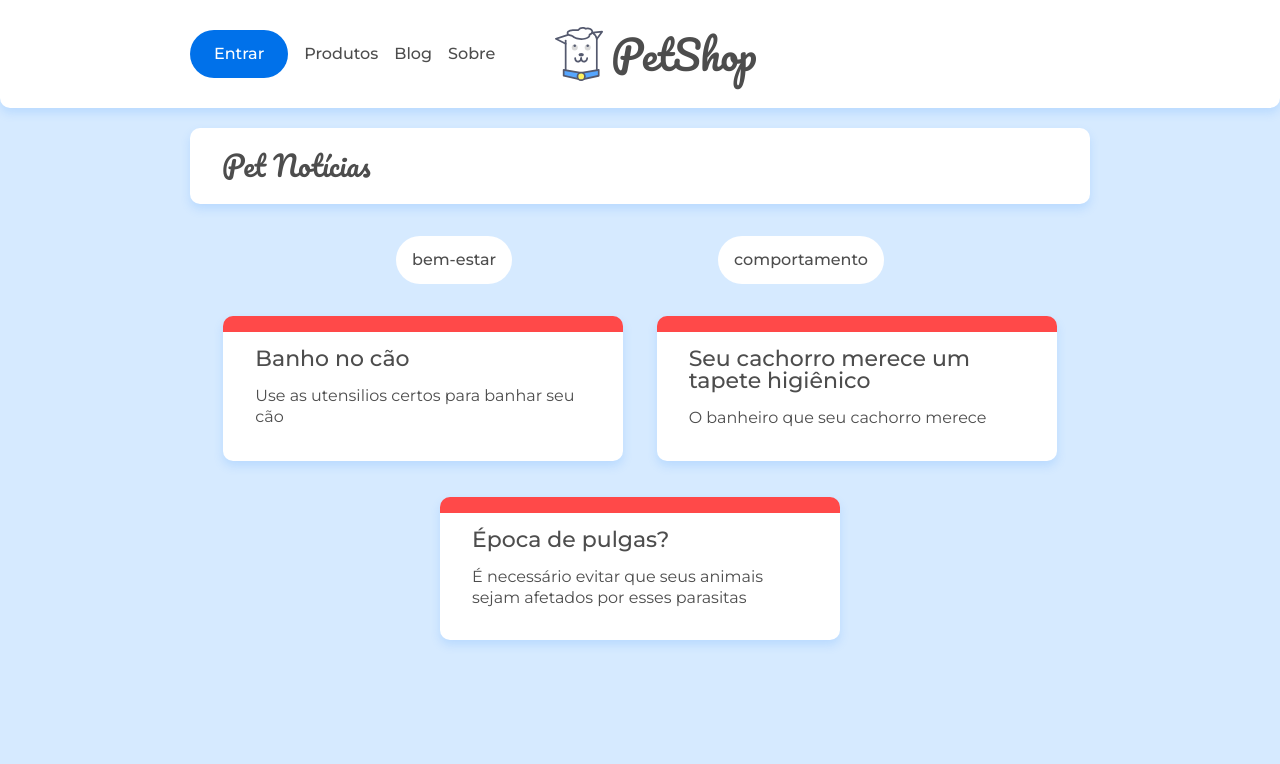
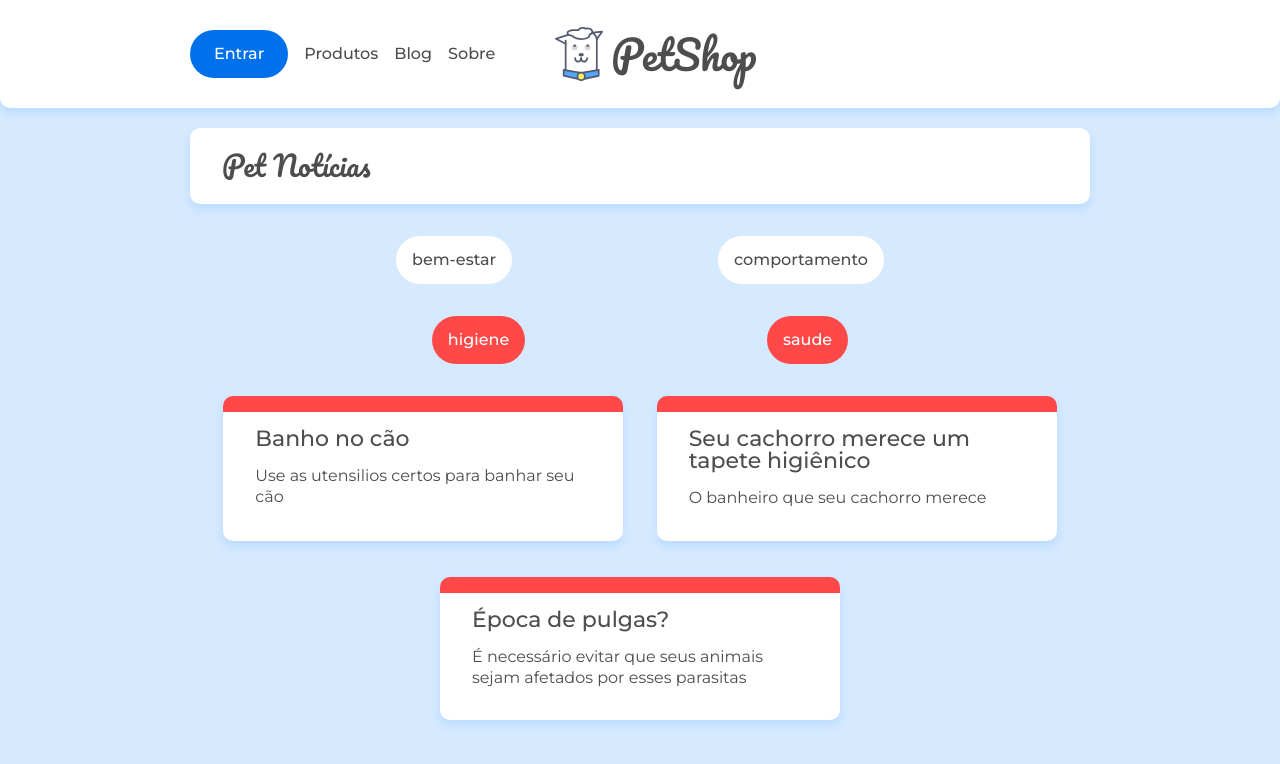
Before and after one commit to gmartpad/react-router-navegacao-em-um-spa, a React (Create React App) app: page /categoria/bem-estar in a window 1280 px wide. Shown: the top 764 px of the page. Built offline with nearby package versions, Linux system fonts and the light colour scheme; data requests are answered from the project's data file.

Commit message:
feat: exibindo subcategoria

```diff
--- a/src/paginas/Categoria.jsx
+++ b/src/paginas/Categoria.jsx
@@ -1,13 +1,14 @@
 import React, { useState, useEffect } from 'react'
-import { useParams, Route, useRouteMatch } from 'react-router-dom'
+import { useParams, Route, useRouteMatch, Link, Switch } from 'react-router-dom'
 import ListaCategorias from '../components/ListaCategorias'
 import ListaPost from '../components/ListaPost'
+import SubCategoria from '../paginas/SubCategoria'
 import { busca } from '../api/api'
 import '../assets/css/blog.css'
 
 const Categoria = () => {
     const { id } = useParams()
-    const { path } = useRouteMatch()
+    const { url, path } = useRouteMatch()
     const [subcategorias, setSubcategorias] = useState([])
 
     useEffect(()=>{
@@ -22,9 +23,25 @@ const Categoria = () => {
                 <h2 className="titulo-pagina">Pet Notícias</h2>
             </div>
             <ListaCategorias/>
-            <Route exact path={`${path}/`}>
-                <ListaPost url={`/posts?categoria=${id}`} />
-            </Route>
+            <ul className="lista-categorias container flex">
+                {
+                    subcategorias.map((i, k) => (
+                            <Link to={`${url}/${i}`}>
+                                <li className={`lista-categorias__categoria lista-categorias__categoria--${id}`}  key={i}>
+                                    {i}
+                                </li>
+                            </Link>
+                    ))
+                }
+            </ul>
+            <Switch>
+                <Route exact path={`${path}/`}>
+                    <ListaPost url={`/posts?categoria=${id}`} />
+                </Route>
+                <Route path={`${path}/:subcategoria`}>
+                    <SubCategoria/>
+                </Route>
+            </Switch>
         </>
     )
 }
```
Also changed, not shown: 1 other file (tests, documents, lock files or other folders).
